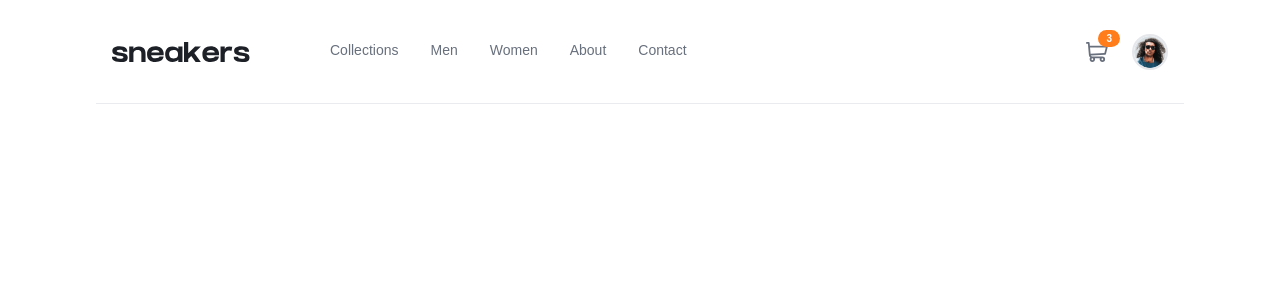
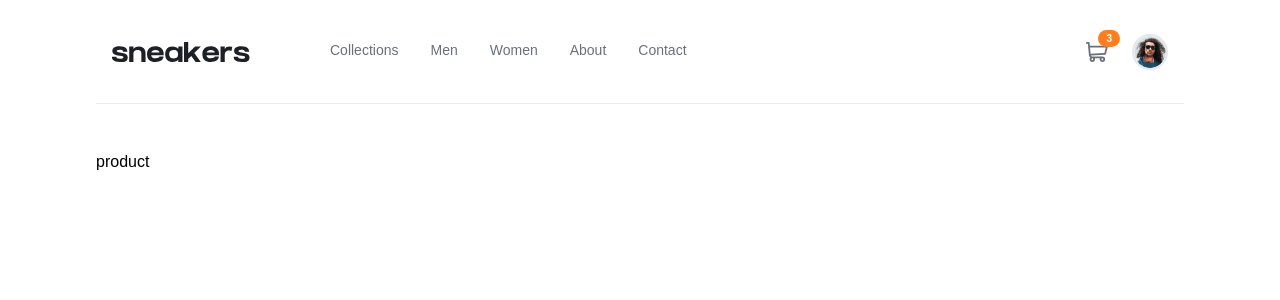
Before and after one commit to samuelfs96/frontend-mentor-ec-product-page, a React (Create React App) app: page / in a window 1280 px wide. Shown: the top 300 px of the page. Built offline with nearby package versions, Linux system fonts and the light colour scheme.

Commit message:
product base page

```diff
--- a/src/App.js
+++ b/src/App.js
@@ -1,8 +1,11 @@
-import UINavbar from "./components/organisms/UINavbar";
+import Product from "./components/pages/Product";
+import Layout from "./components/templates/Layout"
 
 function App() {
   return (
-    <UINavbar/>
+    <Layout>
+      <Product/>
+    </Layout>
   );
 }
 
--- a/src/components/organisms/UINavbar.jsx
+++ b/src/components/organisms/UINavbar.jsx
@@ -26,7 +26,7 @@ export default function UINavbar() {
     }
   };
   return (
-    <div className="fixed w-full top-0 left-0 right-0 container mx-auto min-[1024px]:px-24">
+    <div className="bg-white fixed w-full top-0 left-0 right-0 container mx-auto min-[1024px]:px-24">
       <Navbar
         fluid
         className="border-b border-ui-grayish-blue border-opacity-30 md:pb-0 md:pt-0"
--- /dev/null
+++ b/src/components/pages/Product.jsx
@@ -0,0 +1,9 @@
+import React from 'react'
+
+export default function Product() {
+  return (
+    <div className='container mx-auto min-[1024px]:px-24 mt-[150px] max-md:mt-[60px]'>
+        <p>product</p>
+    </div>
+  )
+}
--- /dev/null
+++ b/src/components/templates/Layout.jsx
@@ -0,0 +1,10 @@
+import UINavbar from "../organisms/UINavbar";
+
+export default function Layout({ children }) {
+  return (
+    <>
+      <UINavbar />
+      {children}
+    </>
+  );
+}
```
